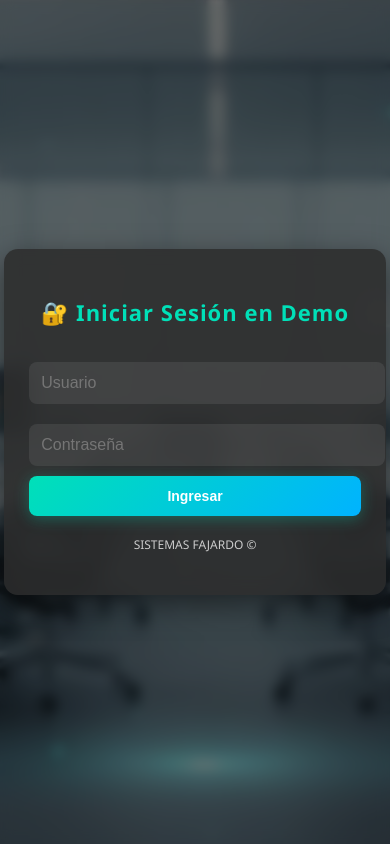
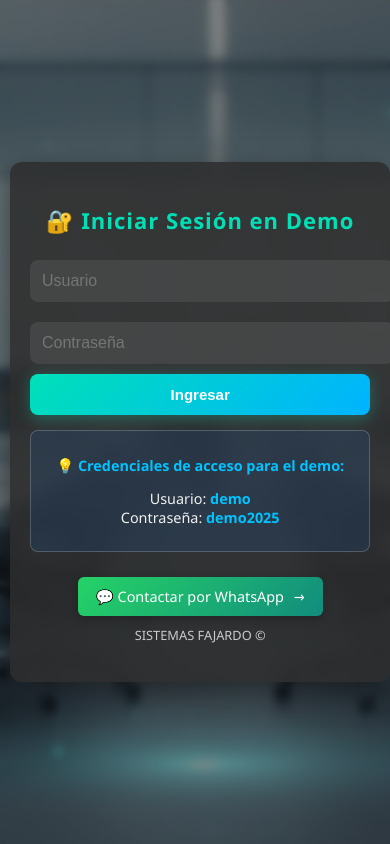
Before and after one commit to wiliancabel-creator/sistema_facturacion, a Django app: page /login/ in a window 390 px wide. Run offline with Django 5.2, Linux system fonts and the light colour scheme.

Commit message:
login listo

```diff
--- a/core/templates/login.html
+++ b/core/templates/login.html
@@ -5,7 +5,51 @@
     <meta charset="UTF-8">
     <title>Iniciar Sesión | SISTEMAS FAJARDO</title>
     <link rel="stylesheet" href="{% static 'css/login.css' %}">
+    <style>
+        /* === ESTILO ADICIONAL PARA INFO Y WHATSAPP === */
+        .info-demo {
+            background: rgba(0, 123, 255, 0.1);
+            border: 1px solid rgba(255, 255, 255, 0.2);
+            border-radius: 8px;
+            padding: 10px 15px;
+            margin-top: 15px;
+            text-align: center;
+            color: #f1f1f1;
+            font-size: 0.9rem;
+        }
+
+        .info-demo strong {
+            color: #00c3ff;
+        }
+
+        .whatsapp-section {
+            margin-top: 25px;
+            text-align: center;
+        }
+
+        .whatsapp-link {
+            display: inline-block;
+            background: linear-gradient(135deg, #25D366, #128C7E);
+            color: white;
+            padding: 10px 18px;
+            border-radius: 6px;
+            text-decoration: none;
+            font-weight: 500;
+            box-shadow: 0 3px 10px rgba(0, 0, 0, 0.25);
+            transition: all 0.3s ease;
+        }
+
+        .whatsapp-link:hover {
+            background: linear-gradient(135deg, #128C7E, #075E54);
+            transform: scale(1.05);
+        }
+
+        .whatsapp-link span {
+            margin-left: 6px;
+        }
+    </style>
 </head>
+
 <body>
     <div class="login-container">
         <h2>🔐 Iniciar Sesión en Demo</h2>
@@ -25,7 +69,33 @@
             <button type="submit">Ingresar</button>
         </form>
 
+        <!-- 🧾 CREDENCIALES DE PRUEBA -->
+        <div class="info-demo">
+            <p>💡 <strong>Credenciales de acceso para el demo:</strong></p>
+            <p>Usuario: <strong>demo</strong><br>
+               Contraseña: <strong>demo2025</strong></p>
+        </div>
+
+        <!-- 💬 CONTACTO WHATSAPP -->
+        <div class="whatsapp-section">
+            <a class="whatsapp-link" href="https://wa.me/50487792746?text=Hola%20vi%20tu%20demo%20del%20sistema%20de%20facturación%20y%20me%20interesa%20más%20información" target="_blank">
+                💬 Contactar por WhatsApp <span>→</span>
+            </a>
+        </div>
+
         <p class="footer">SISTEMAS FAJARDO © {{ now|date:"Y" }}</p>
     </div>
+
+    <script>
+  // 📱 Ajuste de altura real en móviles (soluciona el espacio extra)
+  function ajustarAltura() {
+      document.body.style.height = window.innerHeight + "px";
+  }
+
+  window.addEventListener("resize", ajustarAltura);
+  window.addEventListener("orientationchange", ajustarAltura);
+  ajustarAltura();
+</script>
+
 </body>
 </html>
--- a/static/css/login.css
+++ b/static/css/login.css
@@ -133,18 +133,88 @@ button:hover {
     color: #ccc;
 }
 
-/* === Responsividad === */
+
+/* === Ajuste perfecto para pantallas móviles === */
 @media (max-width: 768px) {
+    body {
+        flex-direction: column;
+        justify-content: flex-start;
+        align-items: center;
+        padding-top: 12vh;
+        height: auto; /* ✅ Permite scroll natural en móviles */
+    }
+
     .login-container {
-        width: 85%;
-        padding: 30px 25px;
+        width: 90%;
+        max-width: 380px;
+        padding: 25px 22px;
+        margin: 0 auto 5vh auto; /* ✅ Centrado visual y buen espacio inferior */
     }
 
     .login-container h2 {
         font-size: 22px;
+        margin-bottom: 18px;
     }
 
-    button {
-        font-size: 14px;
+    input, button {
+        font-size: 15px;
+    }
+
+    .info-demo {
+        font-size: 0.85rem;
+        padding: 8px 12px;
+    }
+
+    .whatsapp-link {
+        padding: 8px 14px;
+        font-size: 0.9rem;
+    }
+
+    .footer {
+        font-size: 0.8rem;
+        margin-top: 15px;
     }
 }
+
+
+/* === Centrado perfecto en móviles === */
+@media (max-width: 768px) {
+    body {
+        display: flex;
+        flex-direction: column;
+        justify-content: center;
+        align-items: center;
+        height: 100dvh; /* ✅ Nuevo estándar moderno */
+        padding: 0 10px;
+    }
+
+    .login-container {
+        width: 92%;
+        max-width: 380px;
+        margin: 0 auto;
+        padding: 25px 20px;
+        border-radius: 12px;
+    }
+
+    .login-container h2 {
+        font-size: 22px;
+        margin-bottom: 15px;
+    }
+
+    .info-demo {
+        font-size: 0.85rem;
+        padding: 8px 10px;
+    }
+
+    .footer {
+        margin-top: 10px;
+        font-size: 0.8rem;
+    }
+}
+
+@media (max-width: 768px) {
+    body::before {
+        background: rgba(0, 0, 0, 0.45);
+        backdrop-filter: blur(4px);
+    }
+}
```
Also changed, not shown: db.sqlite3.
